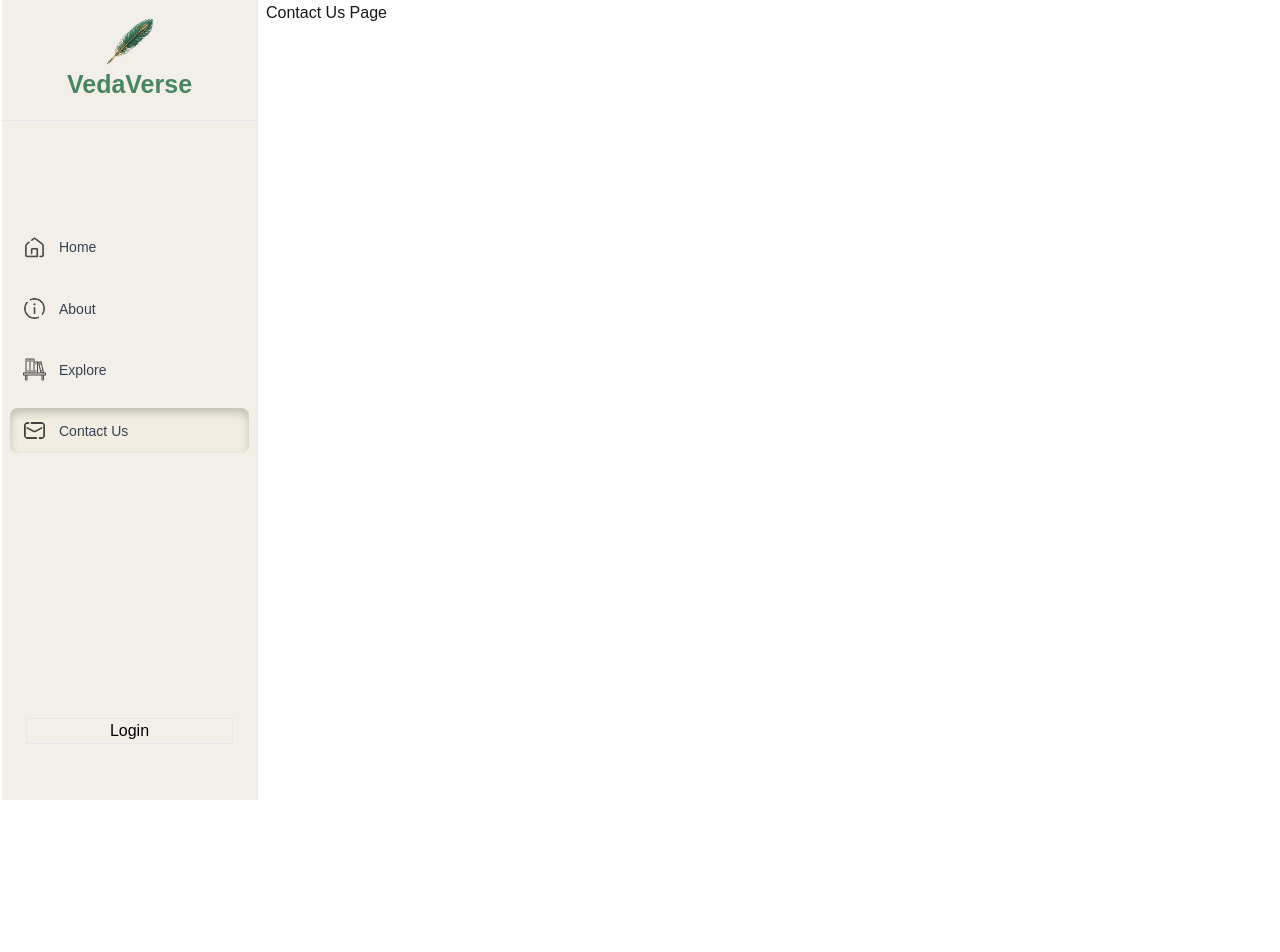
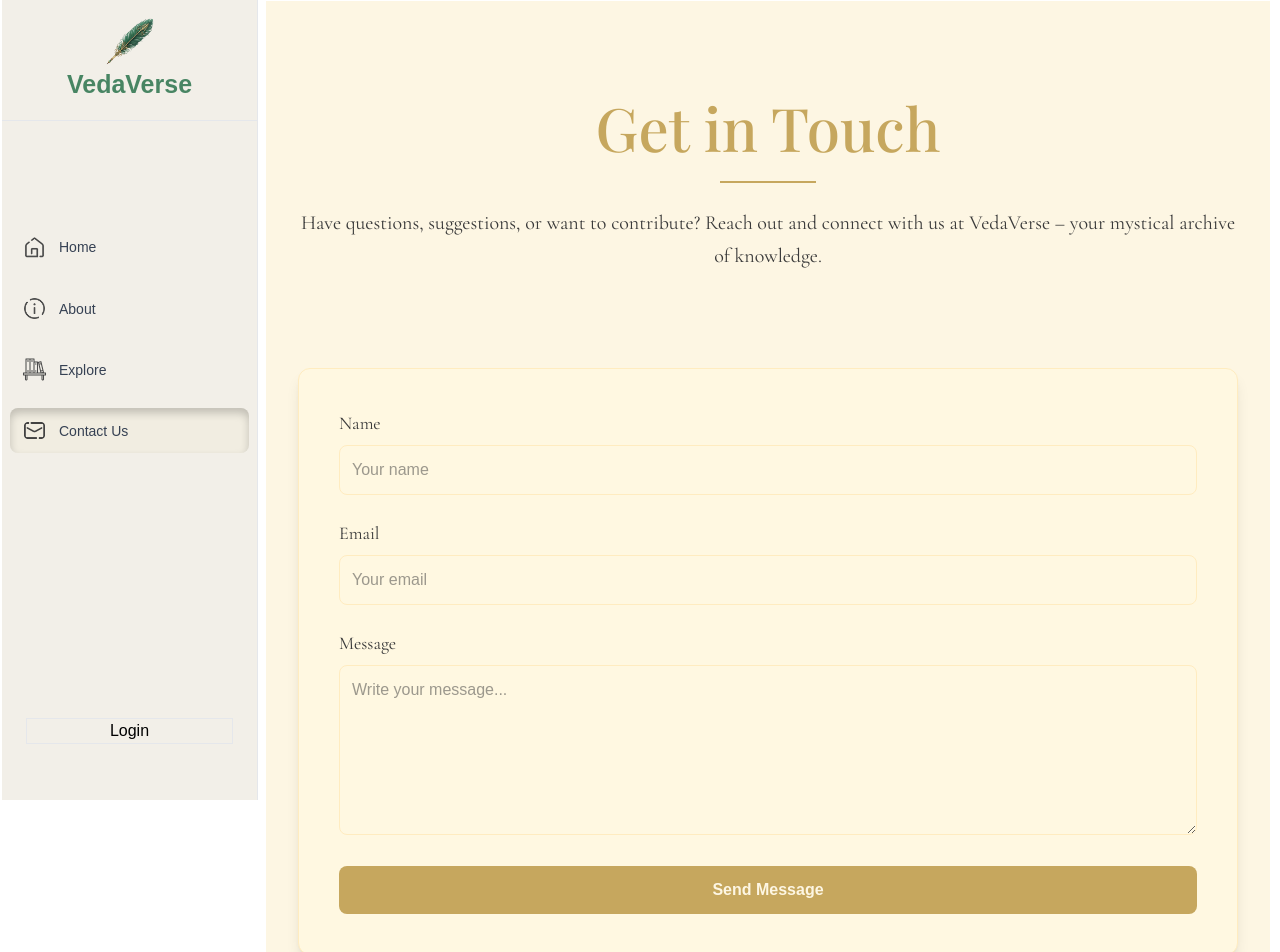
Before and after one commit to 82-Gaurab/veda-verse-web-app, a Next.js app: page /contact in a window 1280 px wide. Shown: the top 952 px of the page. Before the commit the page ends 801 px from the top, so only its background shows below. Built offline with nearby package versions, Linux system fonts and the light colour scheme.

Commit message:
Update imports

```diff
--- a/app/(public)/user/profile/page.tsx
+++ b/app/(public)/user/profile/page.tsx
@@ -1,4 +1,4 @@
-import EditUserForm from "@/app/_component/EditProfile";
+import EditUserForm from "@/app/(public)/_component/EditProfile";
 
 export default function Page() {
   return (
--- /dev/null
+++ b/app/contact/_component/Contact.tsx
@@ -0,0 +1,109 @@
+"use client";
+
+import { Playfair_Display, Cormorant_Garamond } from "next/font/google";
+
+const playfair = Playfair_Display({
+  subsets: ["latin"],
+  weight: ["500", "700"],
+});
+const cormorant = Cormorant_Garamond({
+  subsets: ["latin"],
+  weight: ["400", "500"],
+});
+
+export default function ContactPage() {
+  return (
+    <div className="relative min-h-screen bg-[#FDF6E3] text-[#3A3A3A] overflow-hidden">
+      <div className="mx-auto px-8 py-24 space-y-24">
+        {/* Hero Section */}
+        <section className="text-center space-y-6">
+          <h1
+            className={`${playfair.className} text-5xl md:text-6xl text-[#C6A75E]`}
+          >
+            Get in Touch
+          </h1>
+          <div className="w-24 h-0.5 bg-[#C6A75E] mx-auto" />
+          <p
+            className={`${cormorant.className} text-lg md:text-xl leading-relaxed text-[#3A3A3A]`}
+          >
+            Have questions, suggestions, or want to contribute? Reach out and
+            connect with us at VedaVerse – your mystical archive of knowledge.
+          </p>
+        </section>
+
+        {/* Contact Form Section */}
+        <section className="bg-[#FFF8E1] border border-[#FFECC0] rounded-xl shadow-lg p-10">
+          <form className="flex flex-col gap-6">
+            <div>
+              <label
+                className={`${cormorant.className} text-lg`}
+                htmlFor="name"
+              >
+                Name
+              </label>
+              <input
+                id="name"
+                type="text"
+                placeholder="Your name"
+                className="mt-2 w-full border border-[#FFECC0] rounded-lg p-3 focus:outline-none focus:ring-2 focus:ring-[#C6A75E]"
+              />
+            </div>
+
+            <div>
+              <label
+                className={`${cormorant.className} text-lg`}
+                htmlFor="email"
+              >
+                Email
+              </label>
+              <input
+                id="email"
+                type="email"
+                placeholder="Your email"
+                className="mt-2 w-full border border-[#FFECC0] rounded-lg p-3 focus:outline-none focus:ring-2 focus:ring-[#C6A75E]"
+              />
+            </div>
+
+            <div>
+              <label
+                className={`${cormorant.className} text-lg`}
+                htmlFor="message"
+              >
+                Message
+              </label>
+              <textarea
+                id="message"
+                placeholder="Write your message..."
+                rows={6}
+                className="mt-2 w-full border border-[#FFECC0] rounded-lg p-3 focus:outline-none focus:ring-2 focus:ring-[#C6A75E]"
+              />
+            </div>
+
+            <button
+              type="submit"
+              className="bg-[#C6A75E] text-[#FDF6E3] font-semibold rounded-lg px-6 py-3 hover:bg-[#bfa75e] transition"
+            >
+              Send Message
+            </button>
+          </form>
+        </section>
+
+        {/* Contact Info Section */}
+        <section className="text-center space-y-6">
+          <h2 className={`${playfair.className} text-3xl text-[#C6A75E]`}>
+            Our Library
+          </h2>
+          <p className={`${cormorant.className} text-lg`}>
+            Address: Kathmandu, Nepal
+          </p>
+          <p className={`${cormorant.className} text-lg`}>
+            Email: contact@vedaverse.com
+          </p>
+          <p className={`${cormorant.className} text-lg`}>
+            Phone: +977 1 2345678
+          </p>
+        </section>
+      </div>
+    </div>
+  );
+}
--- a/app/contact/page.tsx
+++ b/app/contact/page.tsx
@@ -1,3 +1,5 @@
+import ContactPage from "./_component/Contact";
+
 export default function Page() {
-  return <h1>Contact Us Page</h1>;
+  return <ContactPage />;
 }
```
